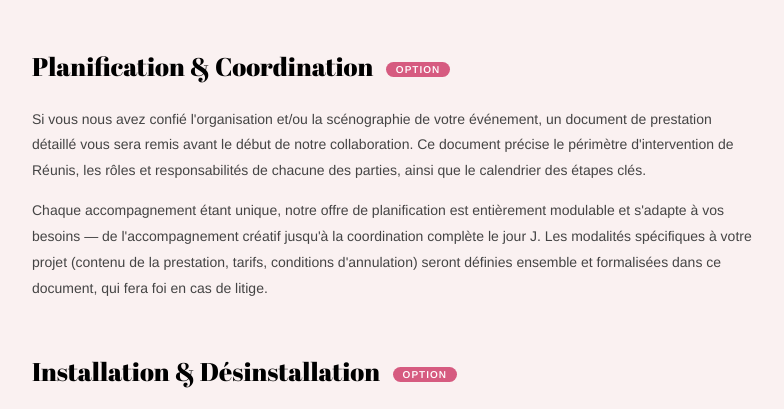
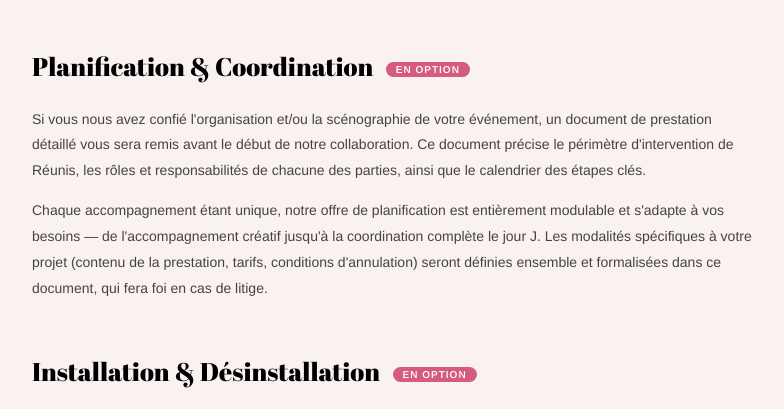
Before and after one commit to Reunisevent/reunis, a website: page cgv.html in a window 1280 px wide. Shown: the part 2178-2587 px from the top of the page, without its empty margins (331-1115 px from the left). Drawn offline with nearby package versions, Linux system fonts and the light colour scheme.

Commit message:
Update cgv.html

```diff
--- a/cgv.html
+++ b/cgv.html
@@ -127,14 +127,14 @@
 
 <!-- PLANIFICATION -->
 <div class="page-section">
-  <div class="page-section-title">Planification &amp; Coordination <span style="display:inline-block;margin-left:8px;font-family:'Arimo',sans-serif;font-size:10px;font-weight:600;letter-spacing:1px;text-transform:uppercase;color:var(--white);background:var(--rose);border-radius:100px;padding:2px 10px;vertical-align:middle;">Option</span></div>
+  <div class="page-section-title">Planification &amp; Coordination <span style="display:inline-block;margin-left:8px;font-family:'Arimo',sans-serif;font-size:10px;font-weight:600;letter-spacing:1px;text-transform:uppercase;color:var(--white);background:var(--rose);border-radius:100px;padding:2px 10px;vertical-align:middle;">En option</span></div>
   <p>Si vous nous avez confié l'organisation et/ou la scénographie de votre événement, un document de prestation détaillé vous sera remis avant le début de notre collaboration. Ce document précise le périmètre d'intervention de Réunis, les rôles et responsabilités de chacune des parties, ainsi que le calendrier des étapes clés.</p>
   <p>Chaque accompagnement étant unique, notre offre de planification est entièrement modulable et s'adapte à vos besoins — de l'accompagnement créatif jusqu'à la coordination complète le jour J. Les modalités spécifiques à votre projet (contenu de la prestation, tarifs, conditions d'annulation) seront définies ensemble et formalisées dans ce document, qui fera foi en cas de litige.</p>
 </div>
 
 <!-- INSTALLATION -->
 <div class="page-section">
-  <div class="page-section-title">Installation &amp; Désinstallation <span style="display:inline-block;margin-left:8px;font-family:'Arimo',sans-serif;font-size:10px;font-weight:600;letter-spacing:1px;text-transform:uppercase;color:var(--white);background:var(--rose);border-radius:100px;padding:2px 10px;vertical-align:middle;">Option</span></div>
+  <div class="page-section-title">Installation &amp; Désinstallation <span style="display:inline-block;margin-left:8px;font-family:'Arimo',sans-serif;font-size:10px;font-weight:600;letter-spacing:1px;text-transform:uppercase;color:var(--white);background:var(--rose);border-radius:100px;padding:2px 10px;vertical-align:middle;">En option</span></div>
   <p>Le jour de l'installation, merci de prévoir un accès à une prise électrique et à un point d'eau.</p>
   <p>Le jour de la désinstallation, si vous avez opté pour ce service, merci de ne pas démonter vous-même les supports et compositions florales. Les lieux sont rendus en l'état à l'issue de notre intervention — le nettoyage des sols ne fait pas partie de notre prestation.</p>
 </div>
```
